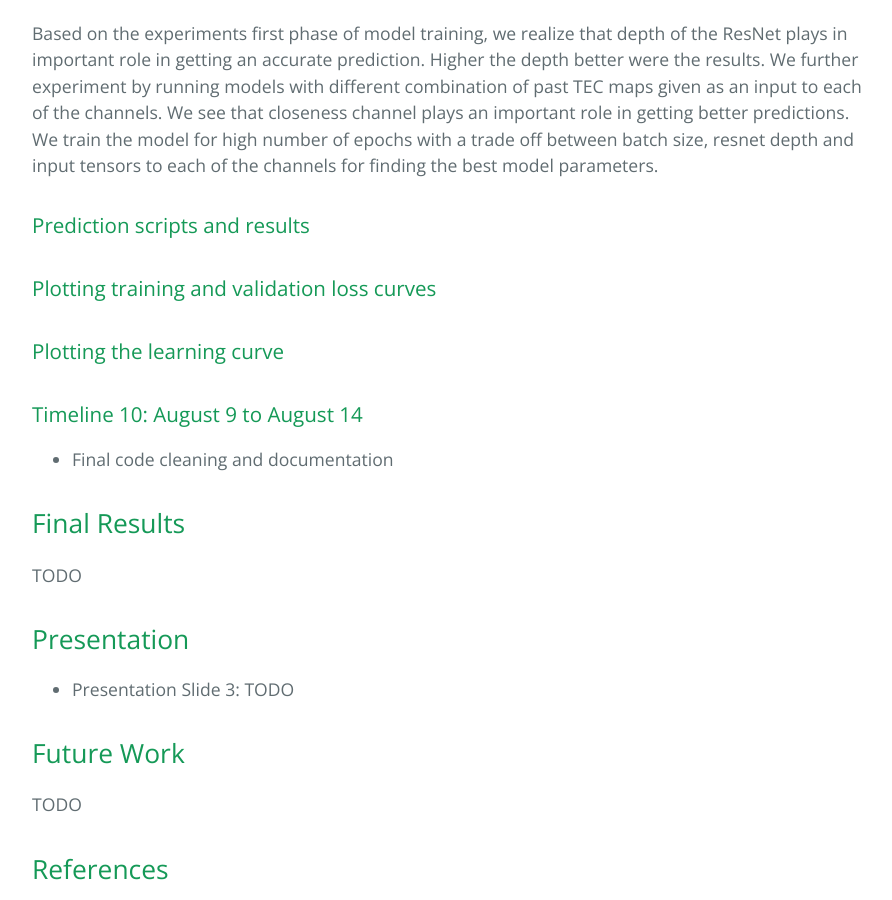
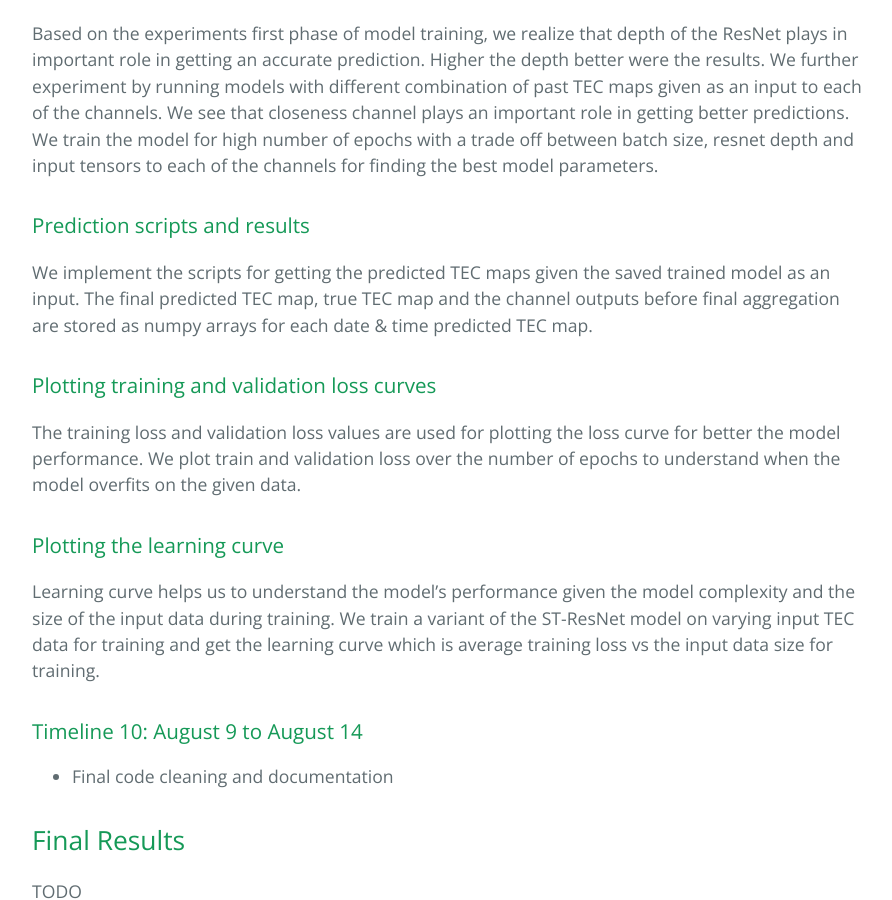
Before and after one commit to vtsuperdarn/DeepPredTEC, a Jekyll site: the page built from _posts/2018-06-17-gsoc-2018-project.md, in a window 1280 px wide and 900 px high, scrolled down 17367 px. Shown: the whole window, without its empty margins (192-1084 px from the left). Built offline with Jekyll 4.4.1, drawn with Linux system fonts in a browser that asks for light colours; some of the changed text lies outside the part shown.

Commit message:
post phase 3 completely added

```diff
--- a/_posts/2018-06-17-gsoc-2018-project.md
+++ b/_posts/2018-06-17-gsoc-2018-project.md
@@ -406,7 +406,7 @@ After implementing the data pipeline and utils functions one of the crucial stag
 * Model training on larger TEC data
 
 ### Dask implementation
-As the model complexity is high and input TEC data points are large, the running time for training the ST-ResNet model is quiet high. The HPCC system we use for training the model has multi-core machines with GPU clusters. Therefore, we modify the actual data loading in the `TECUtils` class present in `batch_utils.py` with dask implementation. Dask has Python like APIs and works with the existing Python ecosystem to scale it to multi-core machines and distributed clusters. The `dask.delayed` function loads the actual TEC maps in a lazy loading manner and has significantly improved the load time of the TEC maps during the training and testing batch creation.
+As the model complexity is high and input TEC data points are large, the running time for training the ST-ResNet model is quiet high. The HPCC system we use for training the model is a multi-core machine with GPU clusters. Therefore, we modify the actual data loading in the `TECUtils` class present in `batch_utils.py` with dask implementation. Dask has Python like APIs and works with the existing Python ecosystem to scale it to multi-core machines and distributed clusters. The `dask.delayed` function loads the actual TEC maps in a lazy loading manner and has significantly improved the load time of the TEC maps during the training and testing batch creation.
 
 ### IMF normalization
 We normalize each of the OMNI IMF data using z-score. The OMNI IMF data is present in the sqlite3 database with columns corresponding to (By, Bz, Vx, Np). Z-score normalizes each column by substracting the column values with the corresponding column mean and then dividing the column values with the corresponding column standard deviation. This is implemented in the `omn_utils.py` file.
@@ -423,10 +423,13 @@ We start our first phase of model training by initializing the hyperparameters w
 Based on the experiments first phase of model training, we realize that depth of the ResNet plays in important role in getting an accurate prediction. Higher the depth better were the results. We further experiment by running models with different combination of past TEC maps given as an input to each of the channels. We see that closeness channel plays an important role in getting better predictions. We train the model for high number of epochs with a trade off between batch size, resnet depth and input tensors to each of the channels for finding the best model parameters.
 
 ### Prediction scripts and results
+We implement the scripts for getting the predicted TEC maps given the saved trained model as an input. The final predicted TEC map, true TEC map and the channel outputs before final aggregation are stored as numpy arrays for each date & time predicted TEC map.
 
 ### Plotting training and validation loss curves
+The training loss and validation loss values are used for plotting the loss curve for better the model performance. We plot train and validation loss over the number of epochs to understand when the model overfits on the given data.
 
 ### Plotting the learning curve
+Learning curve helps us to understand the model's performance given the model complexity and the size of the input data during training. We train a variant of the ST-ResNet model on varying input TEC data for training and get the learning curve which is average training loss vs the input data size for training.
 
 ### Timeline 10: August 9 to August 14
 * Final code cleaning and documentation
```
